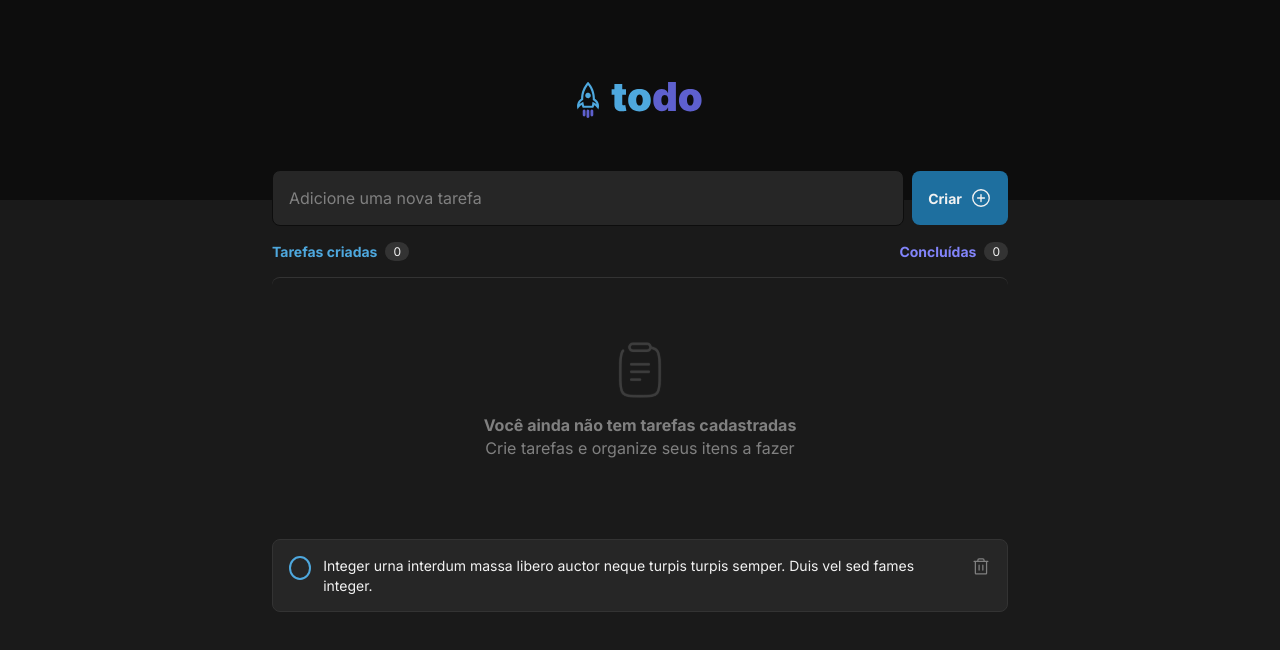
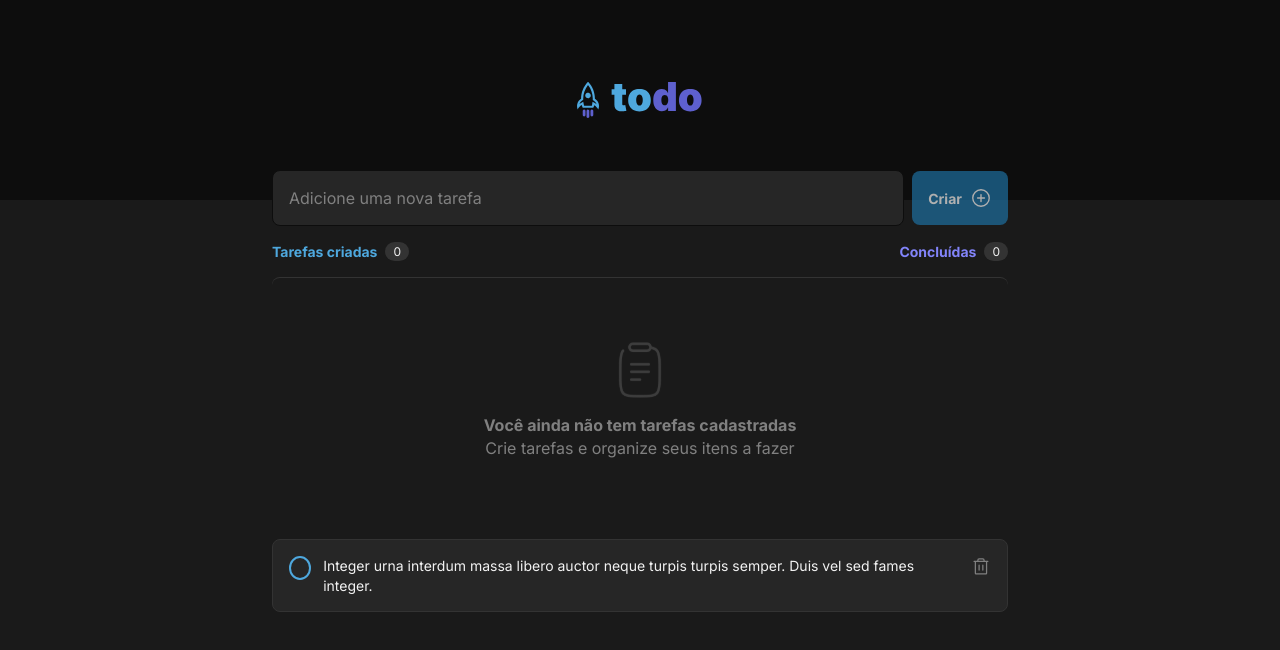
Before and after one commit to JoaoVtrMorais/to-do-app, a React (Vite) app: page / in a window 1280 px wide. Shown: the top 650 px of the page. Built offline with nearby package versions, Linux system fonts and the light colour scheme.

Commit message:
feat(components): add initial logic for AddNewTask component

```diff
--- a/src/components/AddNewTask.module.css
+++ b/src/components/AddNewTask.module.css
@@ -40,6 +40,11 @@
     cursor: pointer;
 }
 
-.container button:hover {
+.container button:not([disabled]):hover {
     background: var(--blue);
 }
+
+.container button[type=submit]:disabled {
+    opacity: 0.7;
+    cursor: not-allowed;
+}
--- a/src/components/AddNewTask.tsx
+++ b/src/components/AddNewTask.tsx
@@ -1,16 +1,40 @@
 import { PlusCircle } from '@phosphor-icons/react';
 
 import styles from './AddNewTask.module.css';
+import { ChangeEvent, InvalidEvent, useState } from 'react';
 
 
 export function AddNewTask() {
+
+    const [newTaskText, setNewTaskText] = useState('')
+
+    function handleNewTaskChange(event: ChangeEvent<HTMLInputElement>) {
+        event.target.setCustomValidity('');
+        setNewTaskText(event.target.value);
+    }
+
+    function handleNewTaskInvalid(event: InvalidEvent<HTMLInputElement>) {
+        event.target.setCustomValidity('Esse campo é obrigatório.');
+    }
+
+    const isNewTaskEmpty = newTaskText.length == 0;
+
+
     return (
-        <div className={styles.container}>
-            <input type="text" placeholder='Adicione uma nova tarefa'/>
-            <button>
+        <form className={styles.container}>
+            <input
+                name='task'
+                type="text"
+                placeholder='Adicione uma nova tarefa'
+                value={newTaskText}
+                onChange={handleNewTaskChange}
+                onInvalid={handleNewTaskInvalid}
+                required
+            />
+            <button type='submit' disabled={isNewTaskEmpty}>
                 Criar
                 <PlusCircle size={22} color='#F2F2F2'/>
             </button>
-        </div>
+        </form>
     )
 }
```
